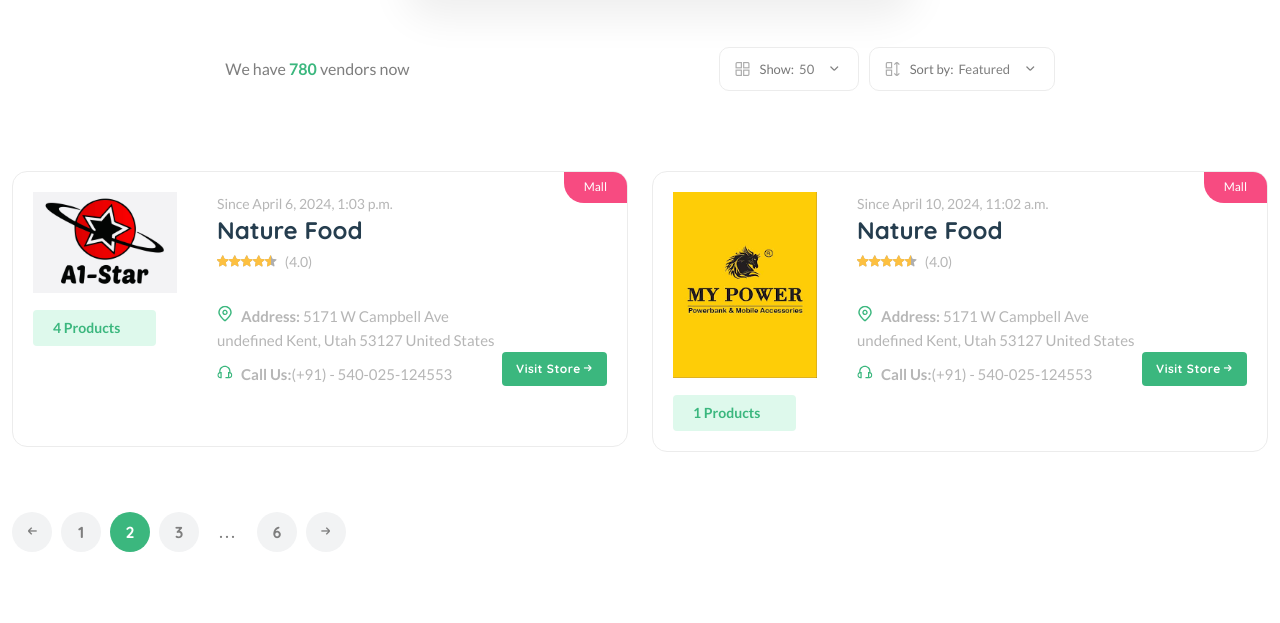
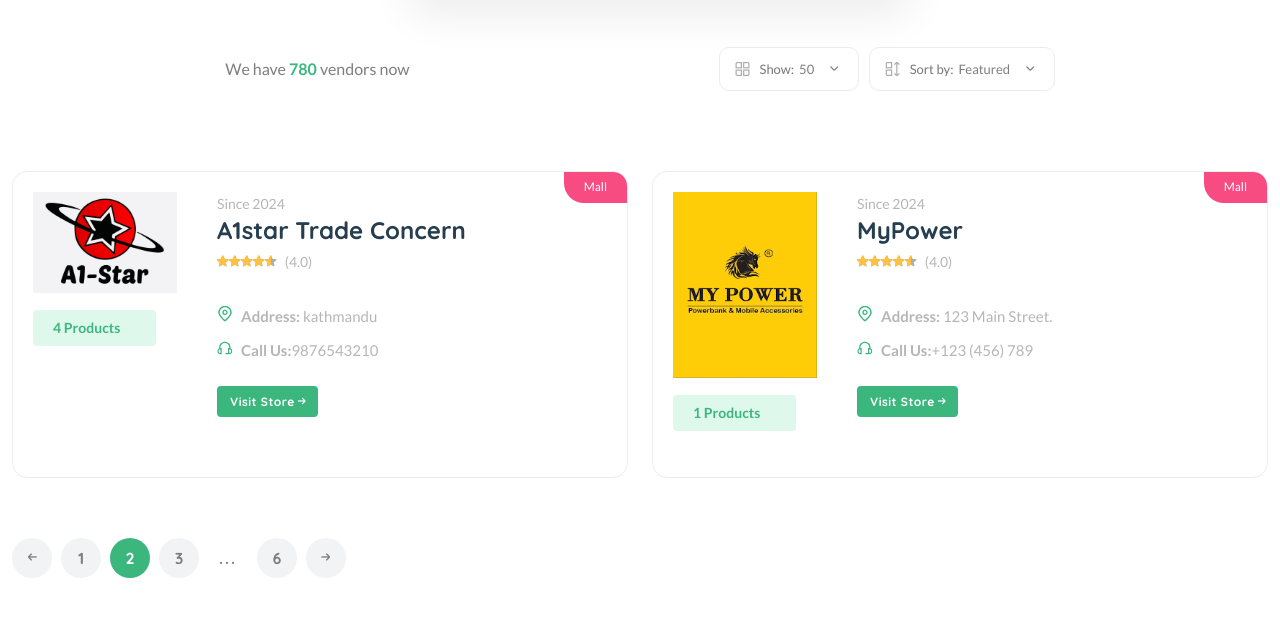
Before and after one commit to IDKBlink/FYP, a Django app: page /vendors/ in a window 1280 px wide. Shown: the part 683-1306 px from the top of the page. Run offline with Django 5.2, Linux system fonts and the light colour scheme; data comes from the database, SQL or seed files in the repository; both versions use the stored data as it was before the commit; some libraries are stand-ins or nearby versions.

Commit message:
By clicking in vendor or in the image, vist store it directly goes to the vendor i.e. vid and shows the vendor name cause their is nothing in the vendor detail.

```diff
--- a/core/urls.py
+++ b/core/urls.py
@@ -1,5 +1,5 @@
 from django.urls import path
-from core.views import index, category_list_view,  category_product_list__view, product_list_view, vendor_list_view
+from core.views import index, category_list_view,  category_product_list__view, product_list_view, vendor_list_view, vendor_detail_view
 
 
 app_name = "core"
@@ -16,4 +16,5 @@
 
     # Vendor
     path("vendors/", vendor_list_view, name="vendor-list"),
+    path("vendor/<vid>/", vendor_detail_view, name="vendor-detail"),
 ]
--- a/core/views.py
+++ b/core/views.py
@@ -46,3 +46,11 @@
         "vendors": vendors,
     }
     return render(request, "core/vendor-list.html", context)
+
+def vendor_detail_view(request, vid):
+    vendor = Vendor.objects.get(vid=vid)
+
+    context = {
+        "vendor": vendor,
+    }
+    return render(request, "core/vendor-detail.html", context)
--- /dev/null
+++ b/templates/core/vendor-detail.html
@@ -0,0 +1 @@
+{{vendor.title}}
--- a/templates/core/vendor-list.html
+++ b/templates/core/vendor-list.html
@@ -86,7 +86,7 @@
                             </div>
                             <div class="vendor-img-action-wrap">
                                 <div class="vendor-img">
-                                    <a href="vendor-details-1.html">
+                                    <a href="{% url 'core:vendor-detail' v.vid %}">
                                         <img class="default-img" src="{{v.image.url}}" alt="" />
                                     </a>
                                 </div>
@@ -97,9 +97,9 @@
                             <div class="vendor-content-wrap">
                                 <div class="mb-30">
                                     <div class="product-category">
-                                        <span class="text-muted">Since {{v.date}}</span>
+                                        <span class="text-muted">Since {{v.date|date:"Y"}}</span>
                                     </div>
-                                    <h4 class="mb-5"><a href="vendor-details-1.html">Nature Food</a></h4>
+                                    <h4 class="mb-5"><a href="{% url 'core:vendor-detail' v.vid %}">{{v.title}}</a></h4>
                                     <div class="product-rate-cover">
                                         <div class="product-rate d-inline-block">
                                             <div class="product-rating" style="width: 90%"></div>
@@ -108,11 +108,13 @@
                                     </div>
                                     <div class="vendor-info d-flex justify-content-between align-items-end mt-30">
                                         <ul class="contact-infor text-muted">
-                                            <li><img src="assets/imgs/theme/icons/icon-location.svg" alt="" /><strong>Address: </strong> <span>5171 W Campbell Ave undefined Kent, Utah 53127 United States</span></li>
-                                            <li><img src="assets/imgs/theme/icons/icon-contact.svg" alt="" /><strong>Call Us:</strong><span>(+91) - 540-025-124553</span></li>
+                                            <li><img src="assets/imgs/theme/icons/icon-location.svg" alt="" /><strong>Address: </strong> <span>{{v.address}}</span></li>
+                                            <li><img src="assets/imgs/theme/icons/icon-contact.svg" alt="" /><strong>Call Us:</strong><span>{{v.contact}}</span></li>
                                         </ul>
-                                        <a href="vendor-details-1.html" class="btn btn-xs">Visit Store <i class="fi-rs-arrow-small-right"></i></a>
+                                        <br>
                                     </div>
+                                    <br>
+                                    <a href="{% url 'core:vendor-detail' v.vid %}" class="btn btn-xs">Visit Store <i class="fi-rs-arrow-small-right"></i></a>
                                 </div>
                             </div>
                         </div>
```
Also changed, not shown: core/migrations/0004_remove_product_tags_alter_vendor_title.py (added), db.sqlite3.
